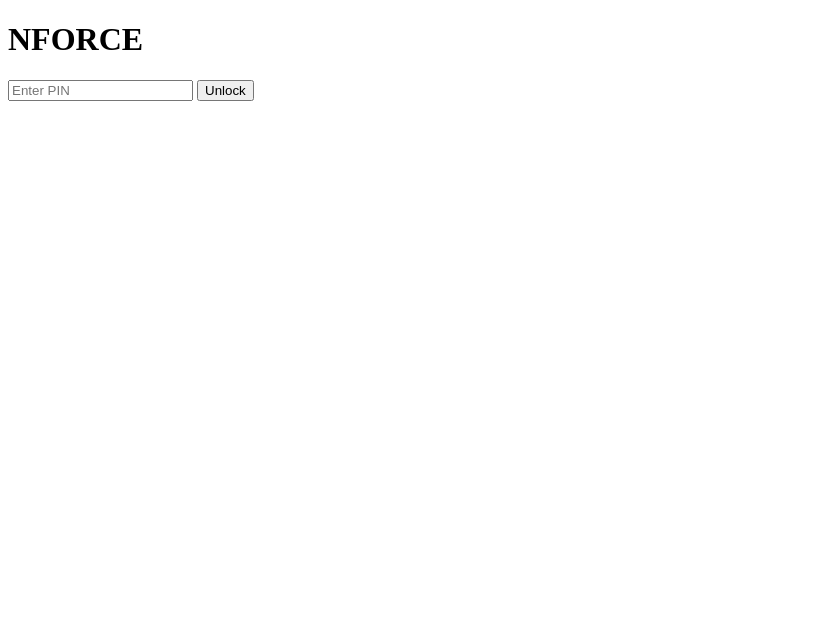
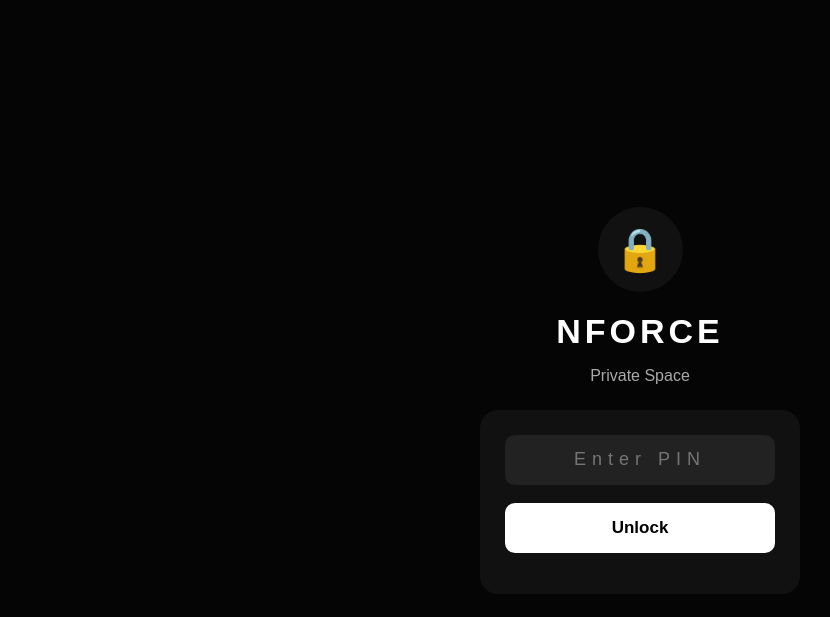
Before and after one commit to nforce-dev/Nforce, a website: page index.html in a window 1280 px wide. Shown: the whole page, without its empty margins (0-830 px from the left). Drawn offline with Linux system fonts and the light colour scheme.

Commit message:
Fix Android build settings

```diff
--- a/capacitor.config.json
+++ b/capacitor.config.json
@@ -1,5 +1,5 @@
 {
   "appId": "com.nforce.app",
-  "appName": "nforce",
+  "appName": "NFORCE",
   "webDir": "www"
 }
--- a/index.html
+++ b/index.html
@@ -1,22 +1,44 @@
 <!DOCTYPE html>
 <html>
 <head>
-    <title>Nforce</title>
+    <title>NFORCE</title>
+
+    <meta name="viewport" content="width=device-width, initial-scale=1.0, viewport-fit=cover">
+
     <link rel="stylesheet" href="style.css">
 </head>
+
 <body>
 
-    <div class="login-box">
-        <h1>NFORCE</h1>
+<div class="app">
 
-        <input type="password" id="pin" placeholder="Enter PIN" maxlength="4">
+    <div class="logo">
+        🔒
+    </div>
 
-        <button onclick="checkPin()">Unlock</button>
+    <h1>NFORCE</h1>
+
+    <p class="tagline">Private Space</p>
+
+    <div class="login-card">
+
+        <input
+        type="password"
+        id="pin"
+        placeholder="Enter PIN"
+        maxlength="4">
+
+        <button onclick="checkPin()">
+            Unlock
+        </button>
 
         <p id="result"></p>
+
     </div>
 
-    <script src="app.js"></script>
+</div>
+
+<script src="app.js"></script>
 
 </body>
 </html>
--- a/style.css
+++ b/style.css
@@ -0,0 +1,85 @@
+* {
+    box-sizing: border-box;
+    font-family: Arial, sans-serif;
+}
+
+body {
+    margin: 0;
+    min-height: 100vh;
+    background: #050505;
+    color: white;
+    display: flex;
+    justify-content: center;
+    align-items: center;
+    overflow: hidden;
+}
+
+.app {
+    width: 100%;
+    max-width: 360px;
+    padding: 20px;
+    text-align: center;
+}
+
+.logo {
+    width: 85px;
+    height: 85px;
+    margin: auto;
+    border-radius: 50%;
+    background: #111;
+    display: flex;
+    justify-content: center;
+    align-items: center;
+    font-size: 42px;
+}
+
+h1 {
+    margin: 20px 0 5px;
+    font-size: 34px;
+    letter-spacing: 4px;
+}
+
+.tagline {
+    color: #aaa;
+    margin-bottom: 25px;
+}
+
+.login-card {
+    background: #111;
+    padding: 25px;
+    border-radius: 18px;
+}
+
+input {
+    width: 100%;
+    height: 50px;
+    border: none;
+    outline: none;
+    border-radius: 10px;
+    background: #222;
+    color: white;
+    text-align: center;
+    font-size: 18px;
+    letter-spacing: 6px;
+}
+
+button {
+    width: 100%;
+    height: 50px;
+    margin-top: 18px;
+    border: none;
+    border-radius: 10px;
+    background: white;
+    color: black;
+    font-size: 17px;
+    font-weight: bold;
+}
+
+button:active {
+    transform: scale(0.97);
+}
+
+#result {
+    margin-top: 15px;
+    color: red;
+}
```
Also changed, not shown: 2 other files.
